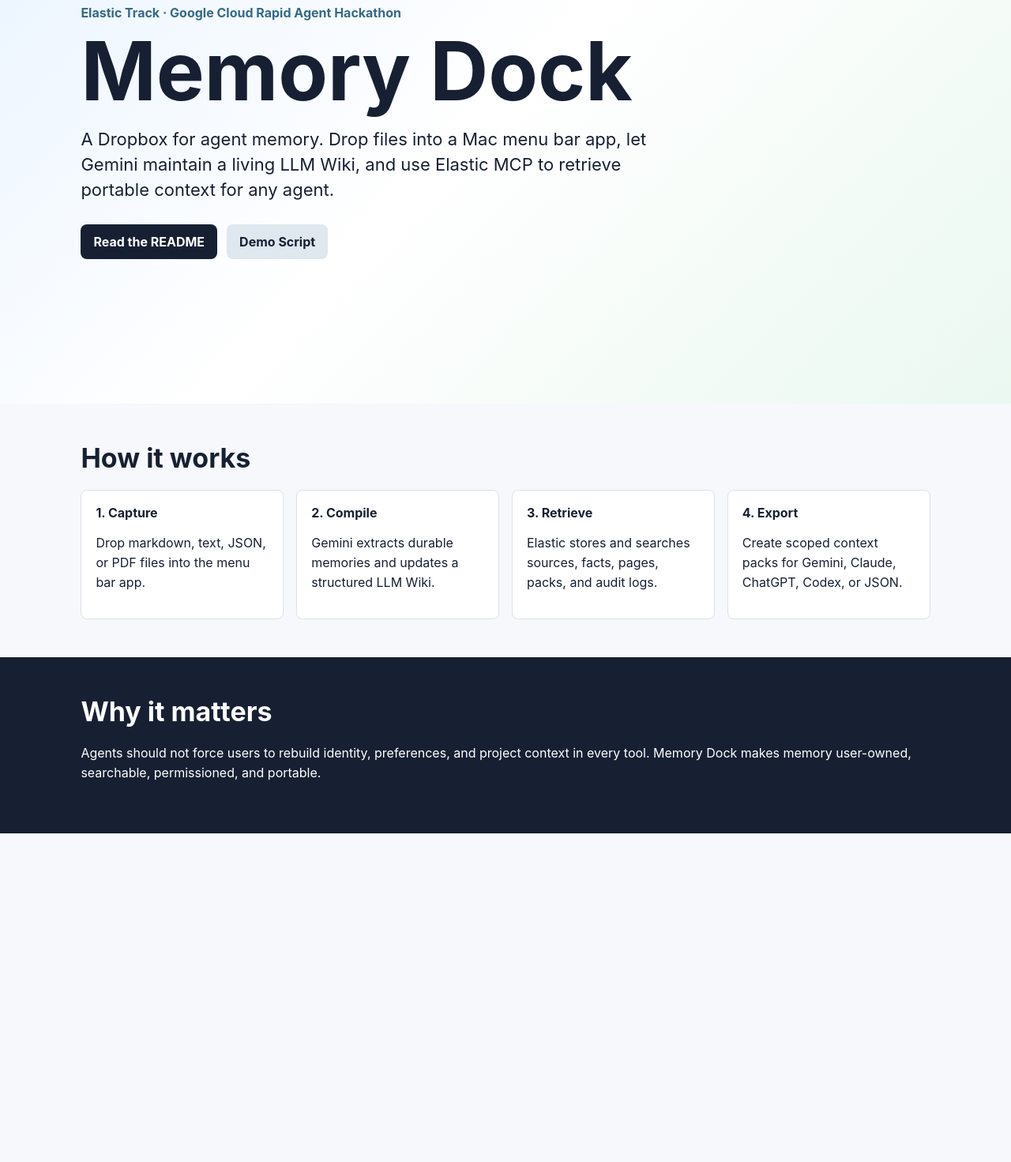
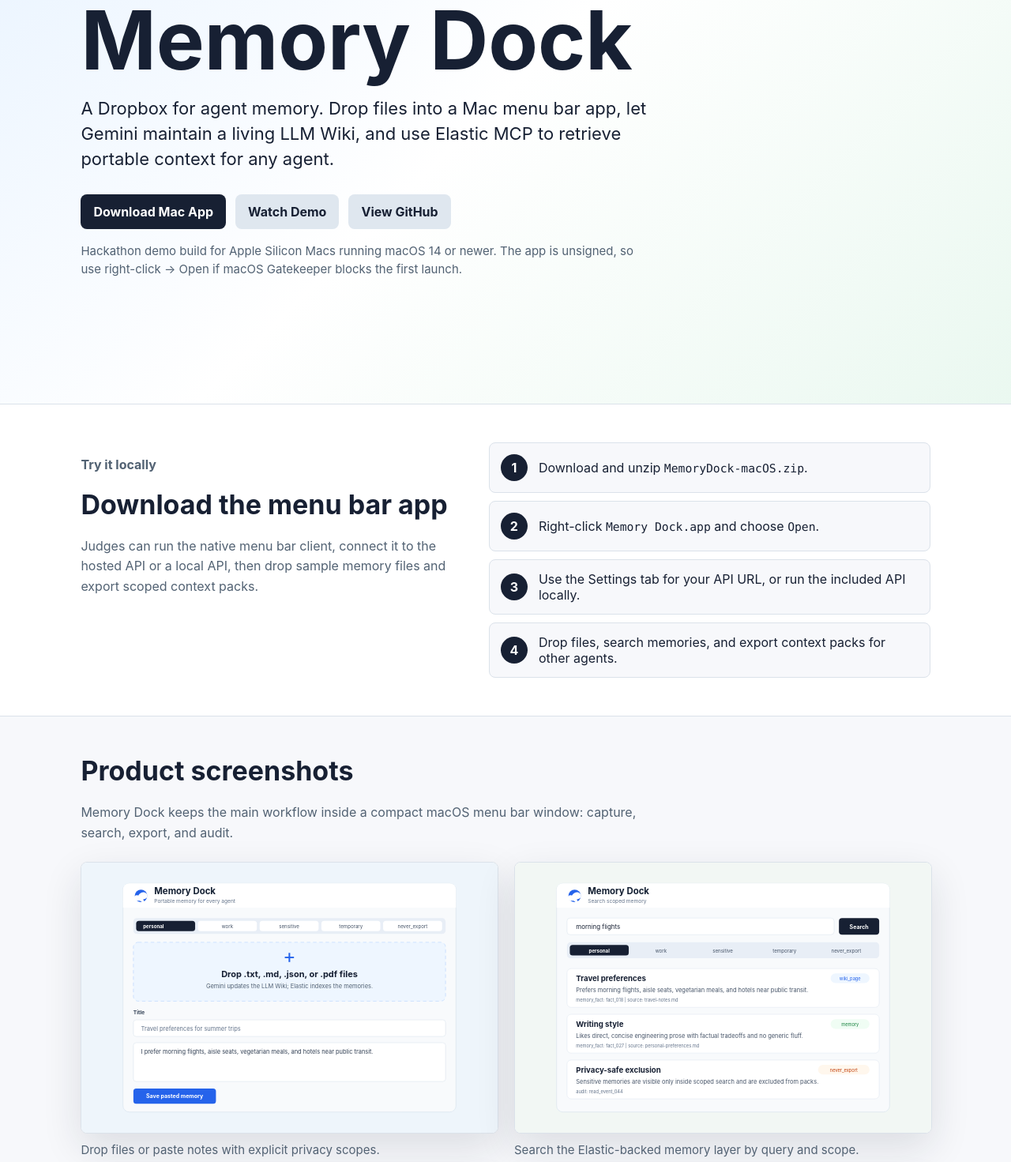
Before and after one commit to sauravtom/memory-dock, a plain HTML site: page web/index.html in a window 1280 px wide. Shown: the part 193-1664 px from the top of the page at 79% size. Before the commit the page ends 1248 px from the top, so only its background shows below. Drawn offline with Linux system fonts and the light colour scheme.

Commit message:
Add Mac app download and screenshots

```diff
--- a/web/index.html
+++ b/web/index.html
@@ -14,9 +14,46 @@
           <h1>Memory Dock</h1>
           <p class="lede">A Dropbox for agent memory. Drop files into a Mac menu bar app, let Gemini maintain a living LLM Wiki, and use Elastic MCP to retrieve portable context for any agent.</p>
           <div class="actions">
-            <a href="../README.md">Read the README</a>
-            <a href="../docs/demo-script.md">Demo Script</a>
+            <a class="primary" href="https://github.com/sauravtom/memory-dock/releases/latest/download/MemoryDock-macOS.zip">Download Mac App</a>
+            <a href="https://youtube.com/shorts/kKEFckL8KVA">Watch Demo</a>
+            <a href="https://github.com/sauravtom/memory-dock">View GitHub</a>
           </div>
+          <p class="note">Hackathon demo build for Apple Silicon Macs running macOS 14 or newer. The app is unsigned, so use right-click -> Open if macOS Gatekeeper blocks the first launch.</p>
+        </div>
+      </section>
+      <section class="band download">
+        <div>
+          <p class="eyebrow">Try it locally</p>
+          <h2>Download the menu bar app</h2>
+          <p>Judges can run the native menu bar client, connect it to the hosted API or a local API, then drop sample memory files and export scoped context packs.</p>
+        </div>
+        <div class="steps">
+          <div><strong>1</strong><span>Download and unzip <code>MemoryDock-macOS.zip</code>.</span></div>
+          <div><strong>2</strong><span>Right-click <code>Memory Dock.app</code> and choose <code>Open</code>.</span></div>
+          <div><strong>3</strong><span>Use the Settings tab for your API URL, or run the included API locally.</span></div>
+          <div><strong>4</strong><span>Drop files, search memories, and export context packs for other agents.</span></div>
+        </div>
+      </section>
+      <section class="band">
+        <h2>Product screenshots</h2>
+        <p class="section-copy">Memory Dock keeps the main workflow inside a compact macOS menu bar window: capture, search, export, and audit.</p>
+        <div class="screenshots">
+          <figure>
+            <img src="./assets/screenshot-capture.svg" alt="Memory Dock capture screen with a drop zone and privacy scopes" />
+            <figcaption>Drop files or paste notes with explicit privacy scopes.</figcaption>
+          </figure>
+          <figure>
+            <img src="./assets/screenshot-search.svg" alt="Memory Dock search screen with scoped memory results" />
+            <figcaption>Search the Elastic-backed memory layer by query and scope.</figcaption>
+          </figure>
+          <figure>
+            <img src="./assets/screenshot-export.svg" alt="Memory Dock export screen with a generated context pack" />
+            <figcaption>Export cited context packs for Gemini, Claude, ChatGPT, Codex, or JSON.</figcaption>
+          </figure>
+          <figure>
+            <img src="./assets/screenshot-audit.svg" alt="Memory Dock audit log screen showing search and export events" />
+            <figcaption>Track retrieval, export, and privacy filtering in the audit log.</figcaption>
+          </figure>
         </div>
       </section>
       <section class="band">
@@ -43,6 +80,10 @@
       <section class="band contrast">
         <h2>Why it matters</h2>
         <p>Agents should not force users to rebuild identity, preferences, and project context in every tool. Memory Dock makes memory user-owned, searchable, permissioned, and portable.</p>
+        <div class="actions">
+          <a class="primary" href="https://github.com/sauravtom/memory-dock/releases/latest/download/MemoryDock-macOS.zip">Download Mac App</a>
+          <a href="https://github.com/sauravtom/memory-dock/blob/main/docs/demo-script.md">Read Demo Script</a>
+        </div>
       </section>
     </main>
   </body>
--- a/web/styles.css
+++ b/web/styles.css
@@ -48,17 +48,25 @@ h1 {
 }
 
 .actions a {
-  background: #172033;
-  color: white;
+  background: #dfe7ef;
+  color: #172033;
   text-decoration: none;
   padding: 12px 16px;
   border-radius: 8px;
   font-weight: 700;
 }
 
-.actions a + a {
-  background: #dfe7ef;
-  color: #172033;
+.actions a.primary {
+  background: #172033;
+  color: white;
+}
+
+.note {
+  max-width: 720px;
+  color: #526273;
+  font-size: 15px;
+  line-height: 1.55;
+  margin-top: 16px;
 }
 
 .band {
@@ -88,7 +96,105 @@ article p,
   line-height: 1.55;
 }
 
+.download {
+  display: grid;
+  grid-template-columns: minmax(0, 0.86fr) minmax(320px, 1fr);
+  gap: 36px;
+  align-items: start;
+  background: white;
+  border-top: 1px solid #dbe2ea;
+  border-bottom: 1px solid #dbe2ea;
+}
+
+.download p,
+.section-copy {
+  max-width: 760px;
+  line-height: 1.6;
+  color: #526273;
+}
+
+.steps {
+  display: grid;
+  gap: 10px;
+}
+
+.steps div {
+  display: grid;
+  grid-template-columns: 36px 1fr;
+  gap: 12px;
+  align-items: center;
+  padding: 14px;
+  background: #f7f8fb;
+  border: 1px solid #dbe2ea;
+  border-radius: 8px;
+}
+
+.steps strong {
+  display: grid;
+  place-items: center;
+  width: 34px;
+  height: 34px;
+  border-radius: 50%;
+  background: #172033;
+  color: white;
+}
+
+code {
+  font-family: ui-monospace, SFMono-Regular, Menlo, Consolas, monospace;
+  font-size: 0.92em;
+}
+
+.screenshots {
+  display: grid;
+  grid-template-columns: repeat(2, minmax(0, 1fr));
+  gap: 22px;
+  margin-top: 24px;
+}
+
+figure {
+  margin: 0;
+}
+
+figure img {
+  display: block;
+  width: 100%;
+  aspect-ratio: 1200 / 780;
+  object-fit: cover;
+  border: 1px solid #dbe2ea;
+  border-radius: 8px;
+  background: white;
+  box-shadow: 0 18px 50px rgba(23, 32, 51, 0.12);
+}
+
+figcaption {
+  margin-top: 10px;
+  color: #526273;
+  font-size: 15px;
+  line-height: 1.45;
+}
+
 .contrast {
   background: #172033;
   color: white;
 }
+
+.contrast .actions a {
+  background: rgba(255, 255, 255, 0.14);
+  color: white;
+}
+
+.contrast .actions a.primary {
+  background: white;
+  color: #172033;
+}
+
+@media (max-width: 800px) {
+  .download,
+  .screenshots {
+    grid-template-columns: 1fr;
+  }
+
+  .hero {
+    min-height: 66vh;
+  }
+}
```
Also changed, not shown: web/assets/screenshot-audit.svg (added), web/assets/screenshot-capture.svg (added), web/assets/screenshot-export.svg (added), web/assets/screenshot-search.svg (added).
